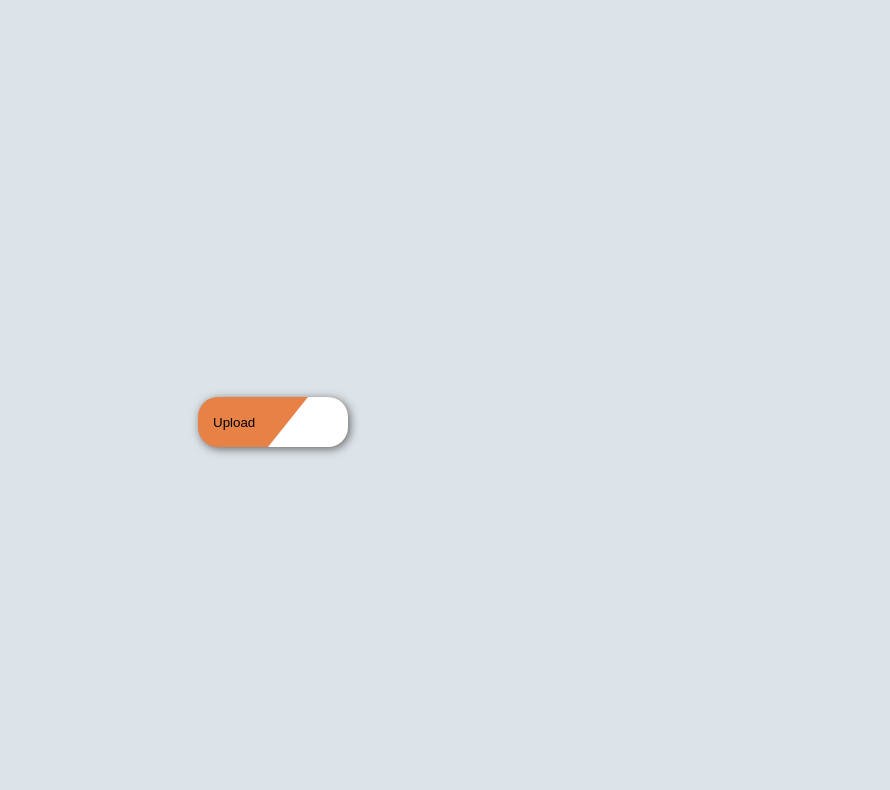
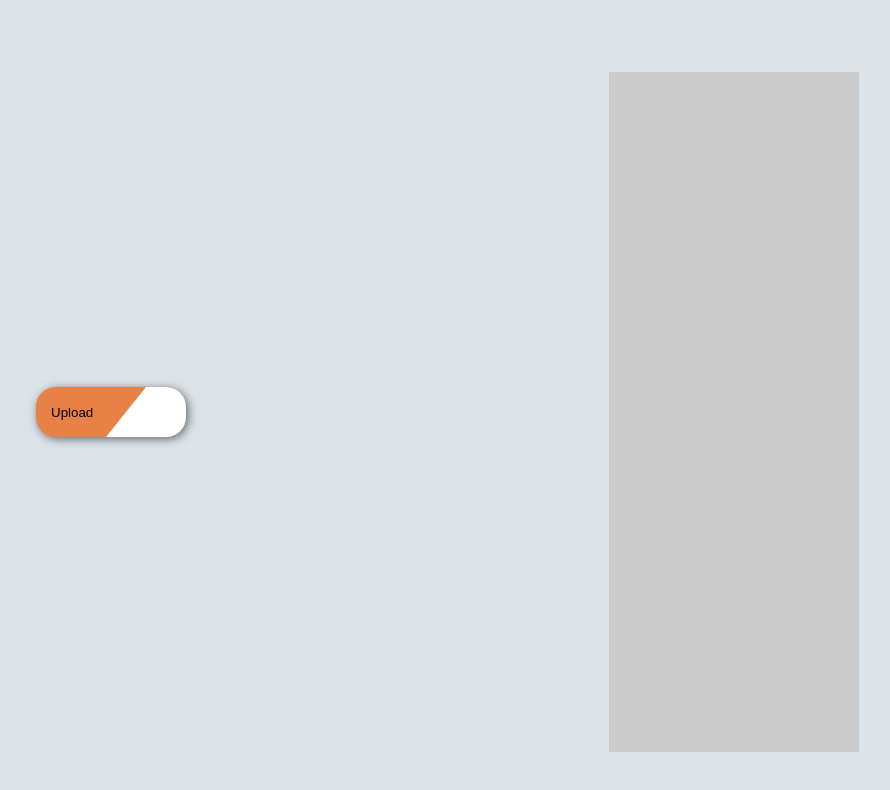
Before and after one commit to TanguyFox/2023_Projet_Tutore_Application_Web_3D, a website built with Vite: page index.html in a window 1280 px wide. Shown: the whole page, without its empty margins (367-1257 px from the left). Built offline with nearby package versions, Linux system fonts and the light colour scheme; files whose address does not match are found by name.

Commit message:
rajout de la partie menu (prototype pas du tout beau au niveau de la disposition de l'écran)

```diff
--- a/css/main.css
+++ b/css/main.css
@@ -56,7 +56,7 @@ nav li
 #import::after
 {
     content: '';
-    background-image: url("ressources/upload.png");
+    background-image: url("../resources/upload.png");
     background-size: 50%;
     background-repeat: no-repeat;
     background-position: right;
@@ -79,12 +79,15 @@ nav li
 #content
 {
     z-index: 0;
-    width: 100%;
-    height: 90%;
+    width: 95%;
+    height: 85%;
     display: flex;
     justify-content: center;
     align-items: center ;
-
+    flex-direction: row;
+    position: relative;
+    column-gap: 30px;
+    padding: 10px;
 }
 
 .hidden{
@@ -97,6 +100,7 @@ nav li
 #scene-container {
     z-index: 0;
     height: 100%;
+    width: 100%;
     overflow: hidden;
     position: relative;
     display: none;
@@ -122,3 +126,11 @@ nav li
     width: 15px;
     height: 15px;
 }
+
+/**MENU MODIFICATION**/
+#menuModification{
+    right: 0;
+    width:250px;
+    height: 100%;
+    background-color: #cbcbcb;
+}
--- a/index.html
+++ b/index.html
@@ -17,7 +17,10 @@
             <label for="inputfile">Upload</label>
             <input type="file" hidden id="inputfile" accept=".stl"/>
         </button>
-        <section id="scene-container"></section>
+        <div id="scene-container">
+
+        </div>
+        <div id="menuModification"></div>
     </div>
 
     <div id="toolbar">
--- a/js/main.js
+++ b/js/main.js
@@ -13,7 +13,8 @@ import { Point } from "./structure/Point";
 const scene = new THREE.Scene();
 
 //width / height Scene / a modifier temps en temps pour la Précision de RayCaster
-const widthS = window.innerWidth;
+const sceneContrainer = document.getElementById('scene-container');
+const widthS =window.innerWidth;
 const heightS = window.innerHeight;
 
 
@@ -30,7 +31,7 @@ scene.background = new THREE.Color(0x888888);
 const renderer = new THREE.WebGLRenderer({ antialias: false});
 renderer.setSize( widthS, heightS );
 
-const sceneContrainer = document.getElementById('scene-container');
+
 sceneContrainer.appendChild(renderer.domElement);
 
 //Ambient Light 0x404040
```
